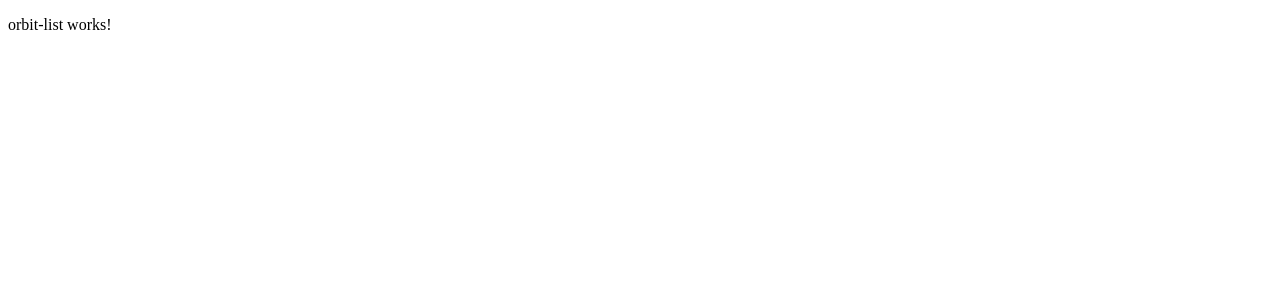
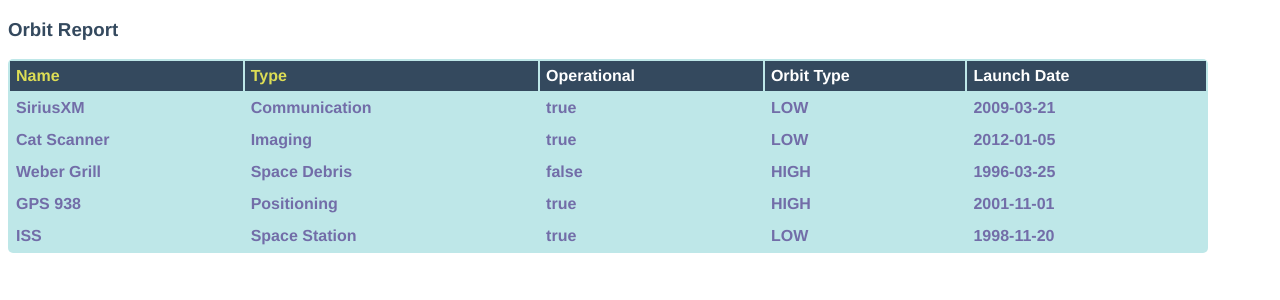
Before and after one commit to ohkhaila/orbit-report, an Angular app: page / in a window 1280 px wide. Shown: the top 300 px of the page. Built offline with nearby package versions, Linux system fonts and the light colour scheme.

Commit message:
Step 4 Display Table of Satellites Complete

```diff
--- a/src/app/app.component.css
+++ b/src/app/app.component.css
@@ -0,0 +1,13 @@
+.search-form {
+    margin-bottom: 40px;
+}
+
+button {
+    margin-left: 10px;
+    color: #fff;
+    background-color: #009b25;
+    border-radius: 4px;
+    padding: 2px 5px;
+    font-size: 18px;
+    cursor: pointer;
+}
--- a/src/app/app.component.ts
+++ b/src/app/app.component.ts
@@ -8,7 +8,7 @@
 })
 export class AppComponent {
   title = 'orbit-report';
-  sourceList: Satellite[];
+  sourceList:Satellite[];
   constructor() {
     this.sourceList = [
        new Satellite("SiriusXM", "Communication", "2009-03-21", "LOW", true),
--- a/src/app/orbit-list/orbit-list.component.css
+++ b/src/app/orbit-list/orbit-list.component.css
@@ -0,0 +1,29 @@
+.sortable {
+    cursor: pointer;
+    color: #dd5;
+}
+
+.warning {
+    background-color: purple;
+}
+
+table {
+  color: #726DA8;
+  font-weight: bold;
+  border-radius: 5px;
+  overflow: hidden;
+  margin: 12px 0;
+  min-width: 1200px;
+  background: #BEE7E8;
+}
+
+.header-row {
+    background: #34495E;
+    color: #fff
+}
+
+th, td {
+    text-align: left;
+    margin: 5px 10px;
+    padding: 6px;
+}
--- a/src/app/orbit-list/orbit-list.component.html
+++ b/src/app/orbit-list/orbit-list.component.html
@@ -1 +1,18 @@
-<p>orbit-list works!</p>
+<h3>Orbit Report</h3>
+<table>
+   <tr class="header-row">
+      <th class="sortable">Name</th>
+      <th class="sortable">Type</th>
+      <th>Operational</th>
+      <th>Orbit Type</th>
+      <th>Launch Date</th>
+   </tr>
+   <tr *ngFor="let satellite of satellites">
+      <td>{{satellite.name}}</td>
+      <td>{{satellite.type}}</td>
+      <td>{{satellite.operational}}</td>
+      <td>{{satellite.orbitType}}</td>
+      <td>{{satellite.launchDate}}</td>
+   </tr>
+
+</table>
--- a/src/app/satellite.ts
+++ b/src/app/satellite.ts
@@ -1,9 +1,9 @@
 export class Satellite {
     name:string;
+    type:string;
+    launchDate:string;
     orbitType:string;
-    type:string;
     operational:boolean;
-    launchDate:string;
     constructor(name: string, type: string, launchDate: string, orbitType: string, operational: boolean){
         this.name=name;
         this.type=type;
--- a/src/index.html
+++ b/src/index.html
@@ -7,6 +7,15 @@
 
   <meta name="viewport" content="width=device-width, initial-scale=1">
   <link rel="icon" type="image/x-icon" href="favicon.ico">
+  <style>
+    body {
+      font-family: 'Helvetica', 'Courier';
+    }
+
+    h3 {
+        color: #34495E;
+    }
+  </style>
 </head>
 <body>
   <app-root></app-root>
```
